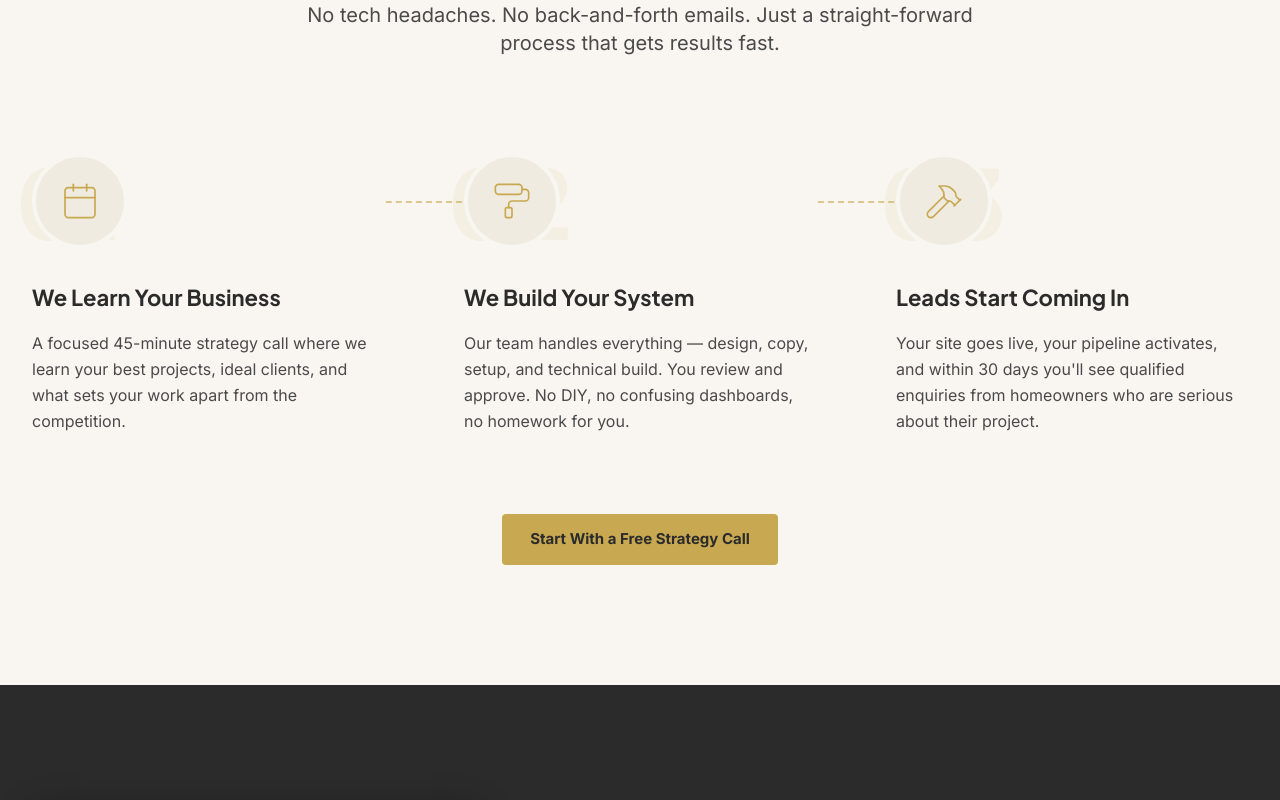
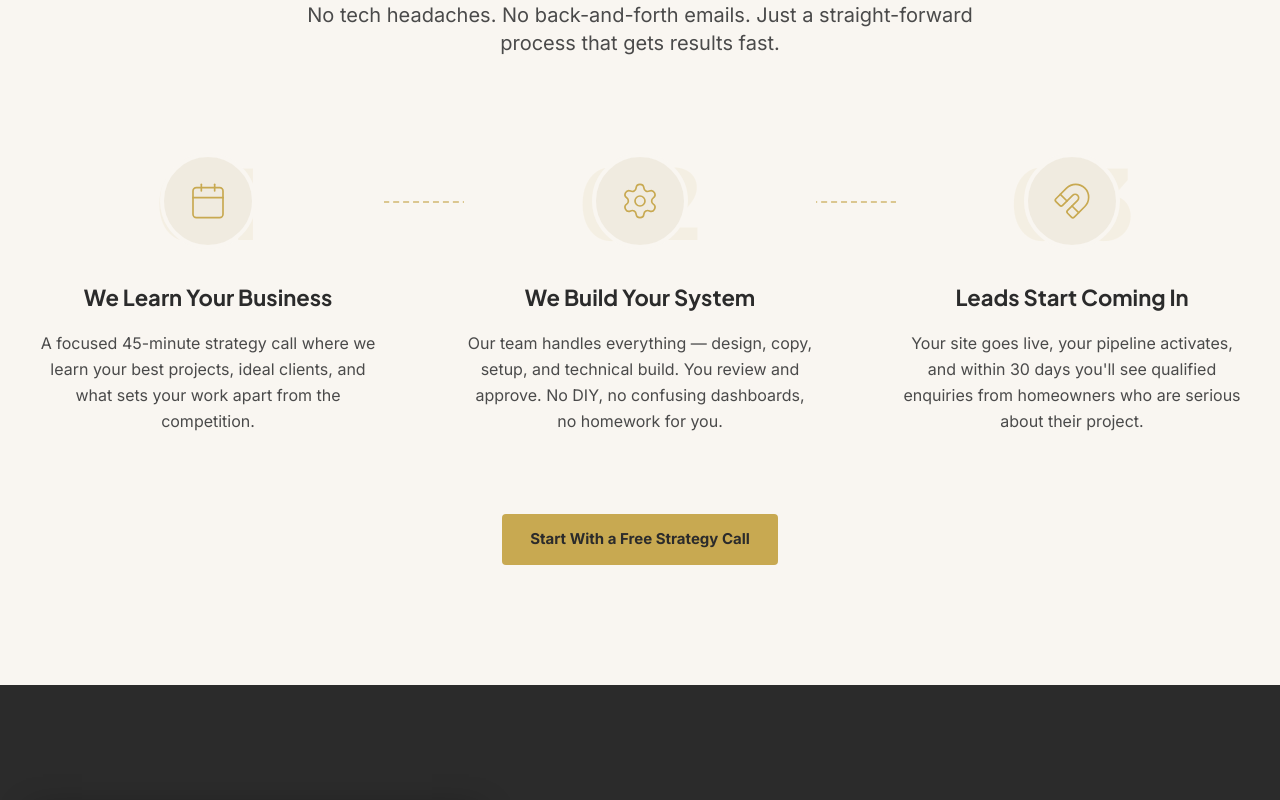
Before and after one commit to sadekrashed99/Optireach.io, a React (Vite) app: page / in a window 1280 px wide. Shown: the part 4600-5400 px from the top of the page. Built offline with nearby package versions, Linux system fonts and the light colour scheme; grey boxes are pictures that could not be loaded.

Commit message:
feat(ui): update icons and refine step card layout
Update service process icons for better visual representation and adjust card alignment to center-aligned text for improved readability.

```diff
--- a/src/pages/Home.tsx
+++ b/src/pages/Home.tsx
@@ -1,5 +1,5 @@
 import { useState, useEffect } from 'react';
-import { Menu, X, ArrowRight, Check, Hammer, Wrench, Bath, Home as HomeIcon, TreePine, PaintRoller, Calendar } from 'lucide-react';
+import { Menu, X, ArrowRight, Check, Hammer, Wrench, Bath, Home as HomeIcon, TreePine, Calendar, Settings, PaintRoller, Magnet } from 'lucide-react';
 import { motion, AnimatePresence } from 'motion/react';
 import { Link } from 'react-router-dom';
 
@@ -581,13 +581,13 @@ function HowItWorks() {
     },
     {
       num: "02",
-      icon: PaintRoller,
+      icon: Settings,
       title: "We Build Your System",
       body: "Our team handles everything — design, copy, setup, and technical build. You review and approve. No DIY, no confusing dashboards, no homework for you."
     },
     {
       num: "03",
-      icon: Hammer,
+      icon: Magnet,
       title: "Leads Start Coming In",
       body: "Your site goes live, your pipeline activates, and within 30 days you'll see qualified enquiries from homeowners who are serious about their project."
     }
@@ -618,7 +618,7 @@ function HowItWorks() {
 
         <div className="relative grid md:grid-cols-3 gap-12 lg:gap-20 mb-20">
            {/* Connecting Line (Desktop) */}
-           <div className="hidden md:block absolute top-12 left-1/6 right-1/6 h-[2px] border-t-2 border-dashed border-gold/60 z-0"></div>
+           <div className="hidden md:block absolute top-12 left-[15%] right-[15%] h-[2px] border-t-2 border-dashed border-gold/60 z-0"></div>
 
            {steps.map((step, i) => {
              const Icon = step.icon;
@@ -629,16 +629,16 @@ function HowItWorks() {
                  whileInView={{ opacity: 1, x: 0 }}
                  viewport={{ once: true }}
                  transition={{ duration: 0.6, delay: i * 0.2 }}
-                 className="relative z-10 bg-warm-white"
+                 className="relative z-10 bg-warm-white text-center"
                >
-                 <div className="absolute -top-6 -left-4 text-[96px] font-heading font-extrabold text-gold opacity-8 pointer-events-none select-none">
+                 <div className="absolute -top-6 left-1/2 -translate-x-1/2 text-[96px] font-heading font-extrabold text-gold opacity-8 pointer-events-none select-none z-0">
                    {step.num}
                  </div>
-                 <div className="w-24 h-24 bg-cream rounded-full flex items-center justify-center mb-8 relative border-4 border-warm-white">
+                 <div className="w-24 h-24 mx-auto bg-cream rounded-full flex items-center justify-center mb-8 relative border-4 border-warm-white z-10">
                    <Icon className="w-10 h-10 text-gold stroke-1" />
                  </div>
-                 <h3 className="text-[22px] font-heading font-bold text-charcoal mb-4 relative">{step.title}</h3>
-                 <p className="text-[16px] text-[#4A4A4A] leading-relaxed relative">{step.body}</p>
+                 <h3 className="text-[22px] font-heading font-bold text-charcoal mb-4 relative z-10">{step.title}</h3>
+                 <p className="text-[16px] text-[#4A4A4A] leading-relaxed relative z-10">{step.body}</p>
                </motion.div>
              );
            })}
--- a/src/pages/Offer.tsx
+++ b/src/pages/Offer.tsx
@@ -1,6 +1,6 @@
 import { useState, useEffect } from 'react';
 import { motion, AnimatePresence } from 'motion/react';
-import { Check, X, Calendar, PenTool, Smartphone, Key, ChevronDown, ShieldCheck, MapPin, Monitor, Phone, GitMerge, Layout } from 'lucide-react';
+import { Check, X, Calendar, PenTool, Smartphone, Key, ChevronDown, ShieldCheck, MapPin, Settings, Phone, GitMerge, Layout } from 'lucide-react';
 import { Link } from 'react-router-dom';
 
 export function Offer() {
@@ -356,7 +356,7 @@ function OfferSteps() {
     },
     {
       num: "02",
-      icon: Monitor,
+      icon: Settings,
       title: "We Build. You Approve.",
       body: "Our team writes the copy, designs the layout, builds the pipeline automation, and handles everything technical. You get shown the work before anything goes live."
     },
@@ -404,12 +404,12 @@ function OfferSteps() {
                  whileInView={{ opacity: 1, y: 0 }}
                  viewport={{ once: true }}
                  transition={{ duration: 0.6, delay: i * 0.2 }}
-                 className="relative z-10 bg-white rounded-[6px] p-8 shadow-xl overflow-hidden"
+                 className="relative z-10 bg-white rounded-[6px] p-8 shadow-xl overflow-hidden text-center"
                >
-                 <div className="absolute -top-5 -left-4 text-[96px] font-heading font-extrabold text-gold opacity-8 pointer-events-none select-none leading-none z-0">
+                 <div className="absolute -top-5 left-1/2 -translate-x-1/2 text-[96px] font-heading font-extrabold text-gold opacity-8 pointer-events-none select-none leading-none z-0">
                    {step.num}
                  </div>
-                 <div className="mb-6 relative z-10">
+                 <div className="mb-6 relative z-10 flex justify-center">
                    <Icon className="w-10 h-10 text-gold stroke-[1.5]" />
                  </div>
                  <h3 className="text-[22px] font-heading font-bold text-charcoal mb-4 leading-tight relative z-10">{step.title}</h3>
```
